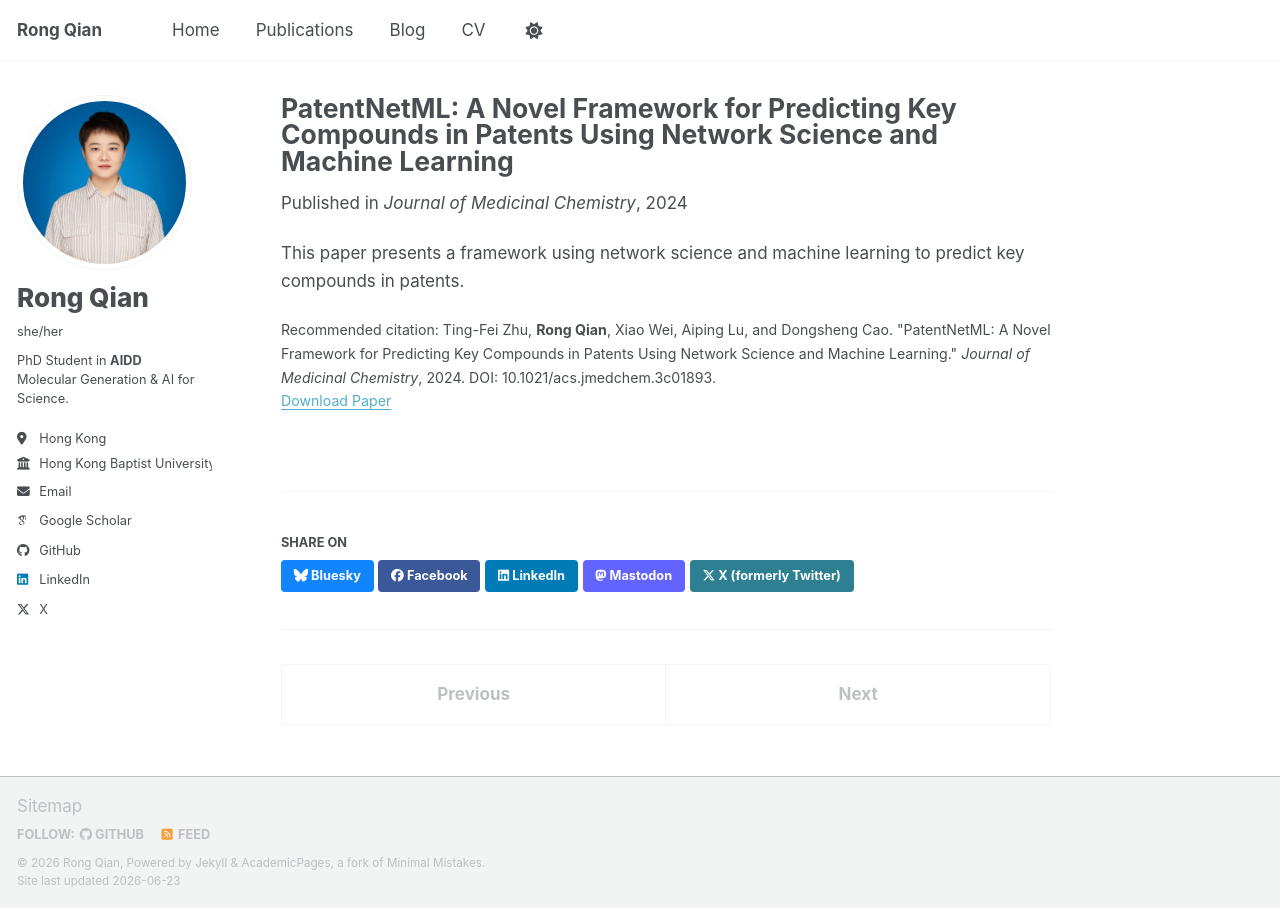
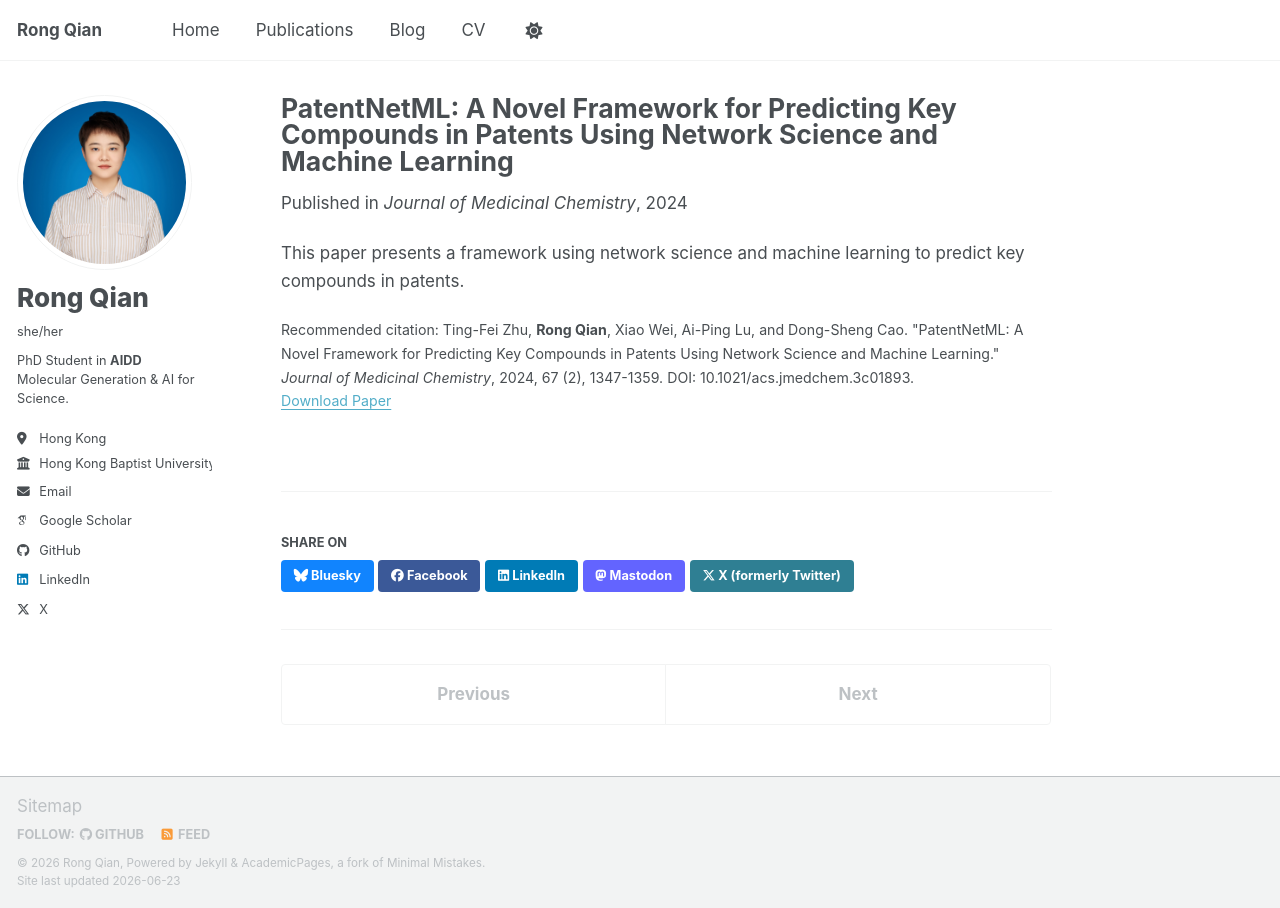
Before and after one commit to qianrong0709/qianrong0709.github.io, a Jekyll site: the page built from _publications/2024-patentnetml.md, in a window 1280 px wide. Built offline with Jekyll 4.4.1, drawn with Linux system fonts in a browser that asks for light colours; some web fonts are replaced; a script bundle is joined from its source files by our own code; library files that are not in the unit come from our copies.

Commit message:
Fix PatentNetML ACS link and citation

```diff
--- a/_data/cv.json
+++ b/_data/cv.json
@@ -102,7 +102,7 @@
       "name": "PatentNetML: A Novel Framework for Predicting Key Compounds in Patents Using Network Science and Machine Learning",
       "publisher": "Journal of Medicinal Chemistry",
       "releaseDate": "2024",
-      "website": "https://pubs.acs.org/10.1021/acs.jmedchem.3c01893",
+      "website": "https://pubs.acs.org/doi/10.1021/acs.jmedchem.3c01893",
       "summary": "Network science and machine learning for predicting key compounds in patents."
     }
   ],
--- a/_publications/2024-patentnetml.md
+++ b/_publications/2024-patentnetml.md
@@ -6,8 +6,8 @@
 excerpt: "A framework using network science and machine learning to predict key compounds in patents."
 date: 2024-01-01
 venue: "Journal of Medicinal Chemistry"
-paperurl: "https://pubs.acs.org/10.1021/acs.jmedchem.3c01893"
-citation: "Ting-Fei Zhu, <strong>Rong Qian</strong>, Xiao Wei, Aiping Lu, and Dongsheng Cao. \"PatentNetML: A Novel Framework for Predicting Key Compounds in Patents Using Network Science and Machine Learning.\" <em>Journal of Medicinal Chemistry</em>, 2024. DOI: 10.1021/acs.jmedchem.3c01893."
+paperurl: "https://pubs.acs.org/doi/10.1021/acs.jmedchem.3c01893"
+citation: "Ting-Fei Zhu, <strong>Rong Qian</strong>, Xiao Wei, Ai-Ping Lu, and Dong-Sheng Cao. \"PatentNetML: A Novel Framework for Predicting Key Compounds in Patents Using Network Science and Machine Learning.\" <em>Journal of Medicinal Chemistry</em>, 2024, 67 (2), 1347-1359. DOI: 10.1021/acs.jmedchem.3c01893."
 ---
 
 This paper presents a framework using network science and machine learning to predict key compounds in patents.
```
